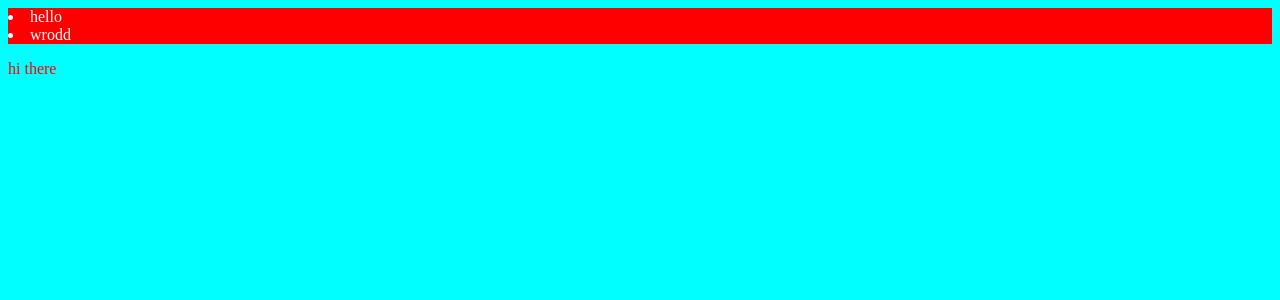
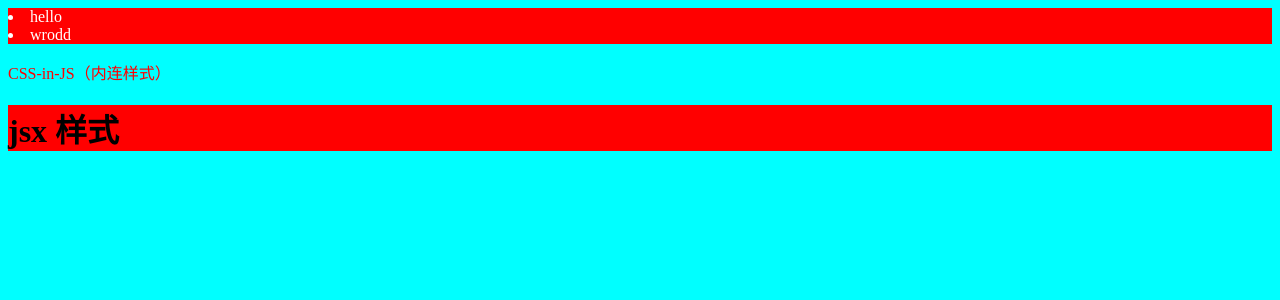
Before and after one commit to wuqion/react_next_test, a Next.js app: page /list in a window 1280 px wide. Shown: the top 300 px of the page. Built offline with nearby package versions, Linux system fonts and the light colour scheme.

Commit message:
jsx 方式添加样式

```diff
--- a/pages/list.js
+++ b/pages/list.js
@@ -13,7 +13,15 @@ export default class List extends Component {
                         <li key={index} className={styles.error}>{item}</li>
                     )
                 }
-                <p style={{ color: 'red' }}>hi there</p>
+                <p style={{ color: 'red' ,}}>CSS-in-JS（内连样式）</p>
+                <style jsx>
+                    {`
+                    h1{
+                        background: red;
+                    }
+                    `}
+                </style>
+                <h1>jsx 样式</h1>
             </div>
         )
     }
```
